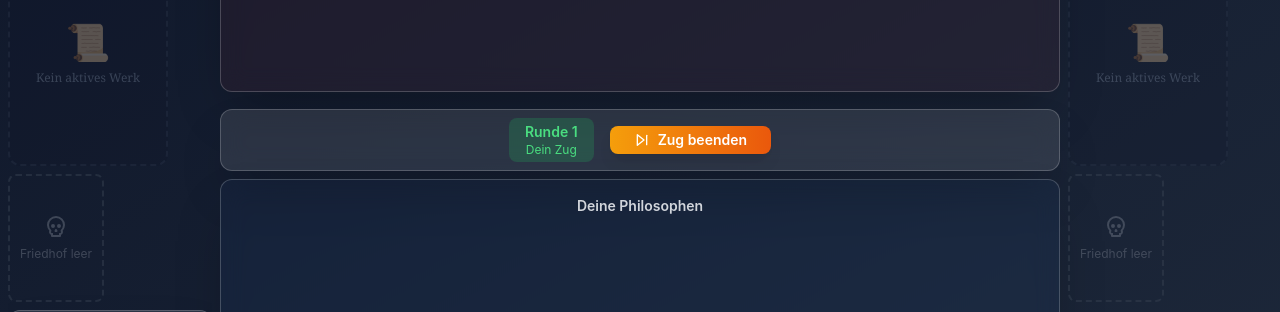
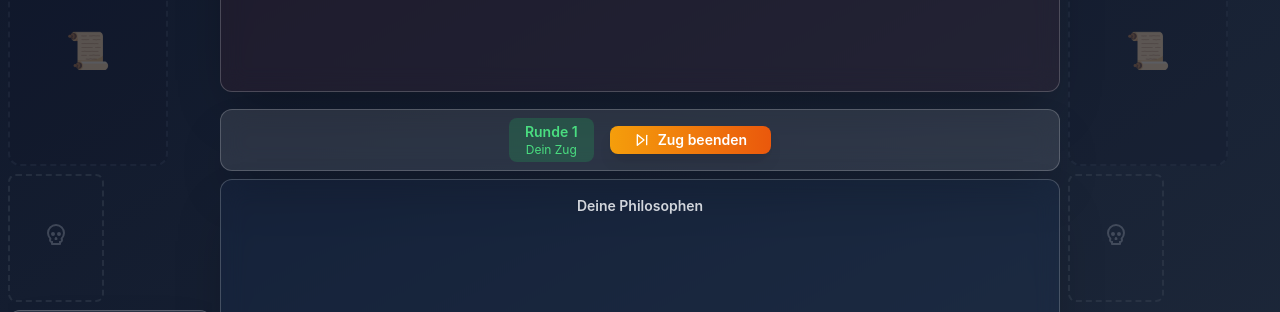
Before and after one commit to RamaJus/philosophy-ccg, a React (Vite) app: page / in a window 1280 px wide. Both pictures are taken after a click on the button 482 px from the left and 456 px from the top of the page. Shown: the part 216-528 px from the top of the page. Built offline with nearby package versions, Linux system fonts and the light colour scheme.

Commit message:
Round 6.6: Remove UI text labels and add custom deck image

```diff
--- a/src/components/GameArea.tsx
+++ b/src/components/GameArea.tsx
@@ -300,9 +300,7 @@ export const GameArea: React.FC<GameAreaProps> = ({ mode }) => {
                         </div>
                     </div>
                 </div>
-                <div className="absolute -bottom-6 left-0 right-0 text-center opacity-0 group-hover:opacity-100 transition-opacity text-xs text-amber-200 font-medium whitespace-nowrap">
-                    Deck ansehen
-                </div>
+
             </div>
 
             {/* Hand Overlay */}
--- a/src/components/Graveyard.tsx
+++ b/src/components/Graveyard.tsx
@@ -15,7 +15,7 @@ export const Graveyard: React.FC<GraveyardProps> = ({ cards, title }) => {
         return (
             <div className="w-24 h-32 border-2 border-dashed border-gray-700 rounded-lg flex flex-col items-center justify-center opacity-50">
                 <Skull size={24} className="text-gray-500 mb-2" />
-                <span className="text-xs text-gray-500">Friedhof leer</span>
+
             </div>
         );
     }
--- a/src/components/WorkSlot.tsx
+++ b/src/components/WorkSlot.tsx
@@ -22,7 +22,7 @@ export const WorkSlot: React.FC<WorkSlotProps> = ({ card }) => {
             ) : (
                 <div className="text-center p-4 opacity-30">
                     <div className="text-4xl mb-2">📜</div>
-                    <p className="text-xs font-serif text-slate-400">Kein aktives Werk</p>
+
                 </div>
             )}
         </div>
```
Also changed, not shown: public/card_back.jpg (added), public/images/card_back.jpg (added).
